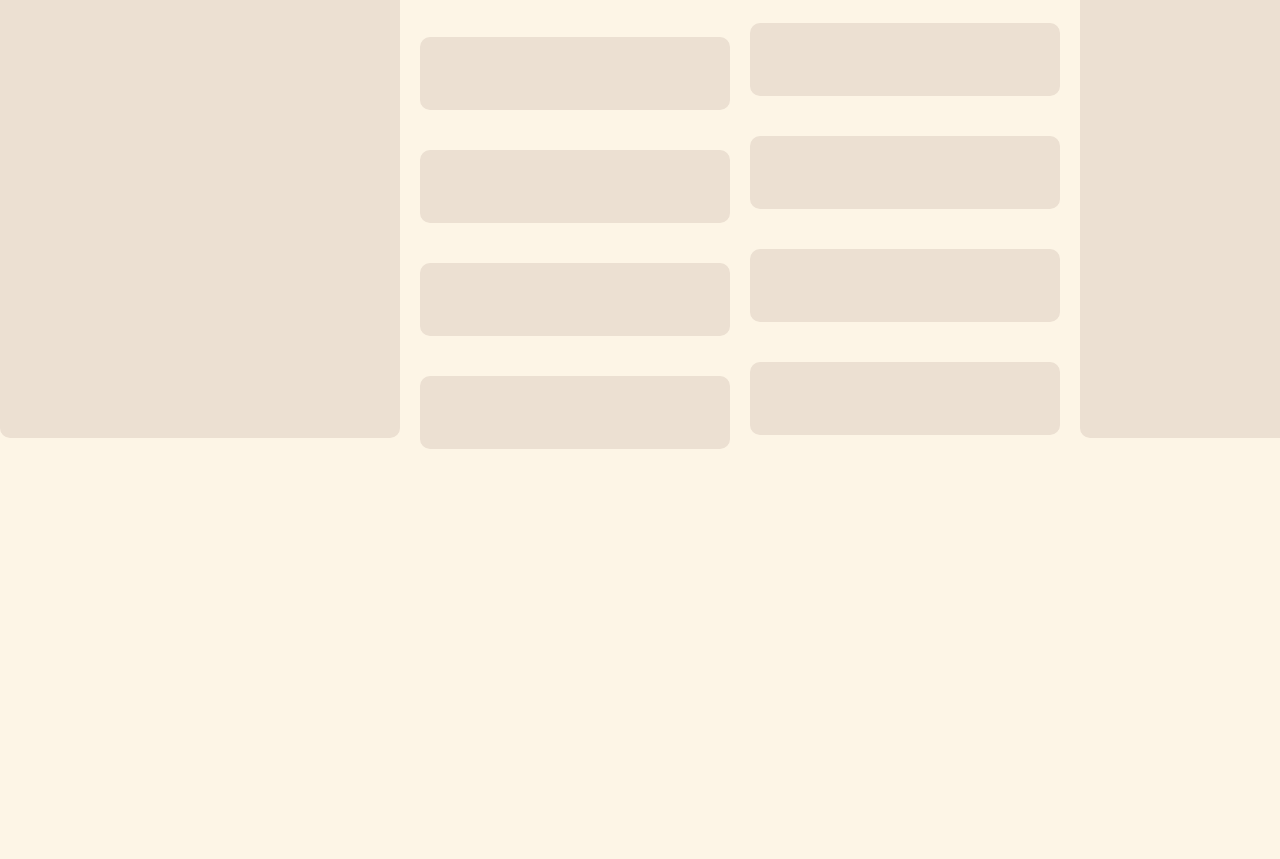
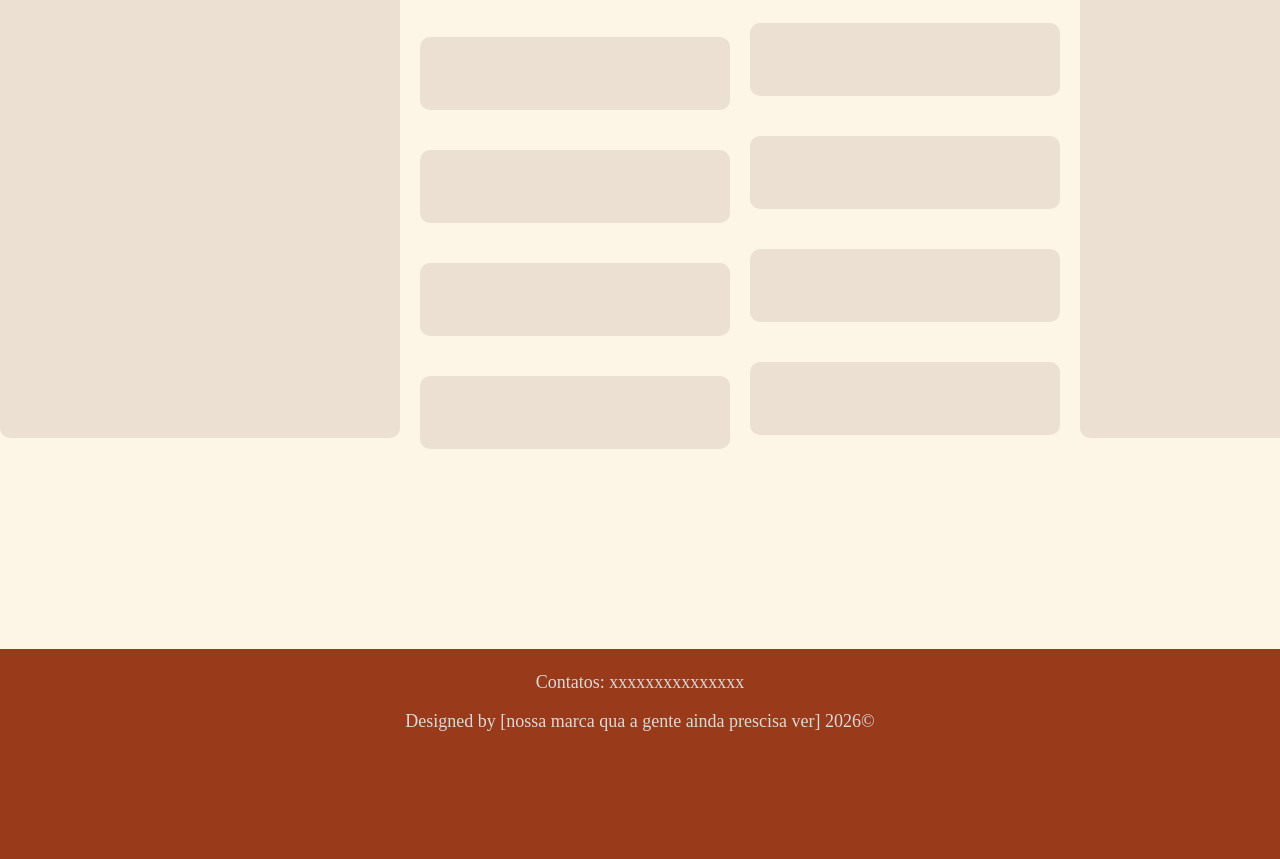
Before and after one commit to moniquexavier-cloud/T.C.C---Saberes-do-Quilombo, a plain HTML site: page detalhes.html in a window 1280 px wide. Shown: the part 534-1393 px from the top of the page. Before the commit the page ends 983 px from the top, so only its background shows below. Drawn offline with Linux system fonts and the light colour scheme; a web font is replaced by a local one.

Commit message:
Update detalhes.html

```diff
--- a/detalhes.html
+++ b/detalhes.html
@@ -99,5 +99,15 @@
     </section>
 </main>
 
+    <footer>
+        <p>
+        Contatos: xxxxxxxxxxxxxxx
+        </p>
+
+        <p>
+        Designed by [nossa marca qua a gente ainda prescisa ver] 2026©
+        </p>
+    </footer>
+
 </body>
 </html>
```
